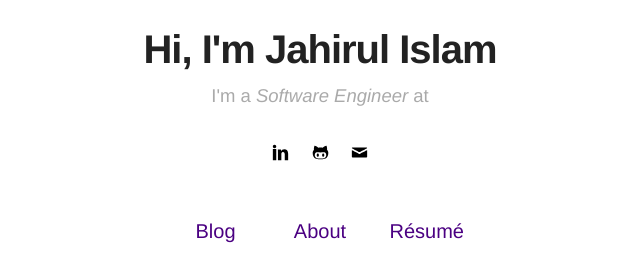
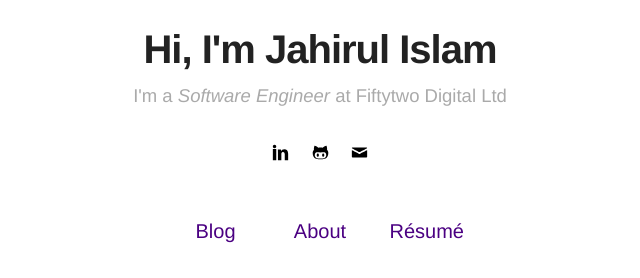
Before and after one commit to j-a-h-i-r/j-a-h-i-r.github.io, a Jekyll site: the page built from index.html, in a window 1280 px wide. Shown: the part 252-530 px from the top of the page, without its empty margins (320-960 px from the left). Built offline with Jekyll 4.4.1, drawn with Linux system fonts in a browser that asks for light colours.

Commit message:
Update _config.yml

```diff
--- a/_config.yml
+++ b/_config.yml
@@ -1,6 +1,7 @@
 # main text of home
 name: Jahirul Islam
 designation: Software Engineer
+employer: Fiftytwo Digital Ltd
 bio: Software Engineer
 
 # twitter summary info
```
